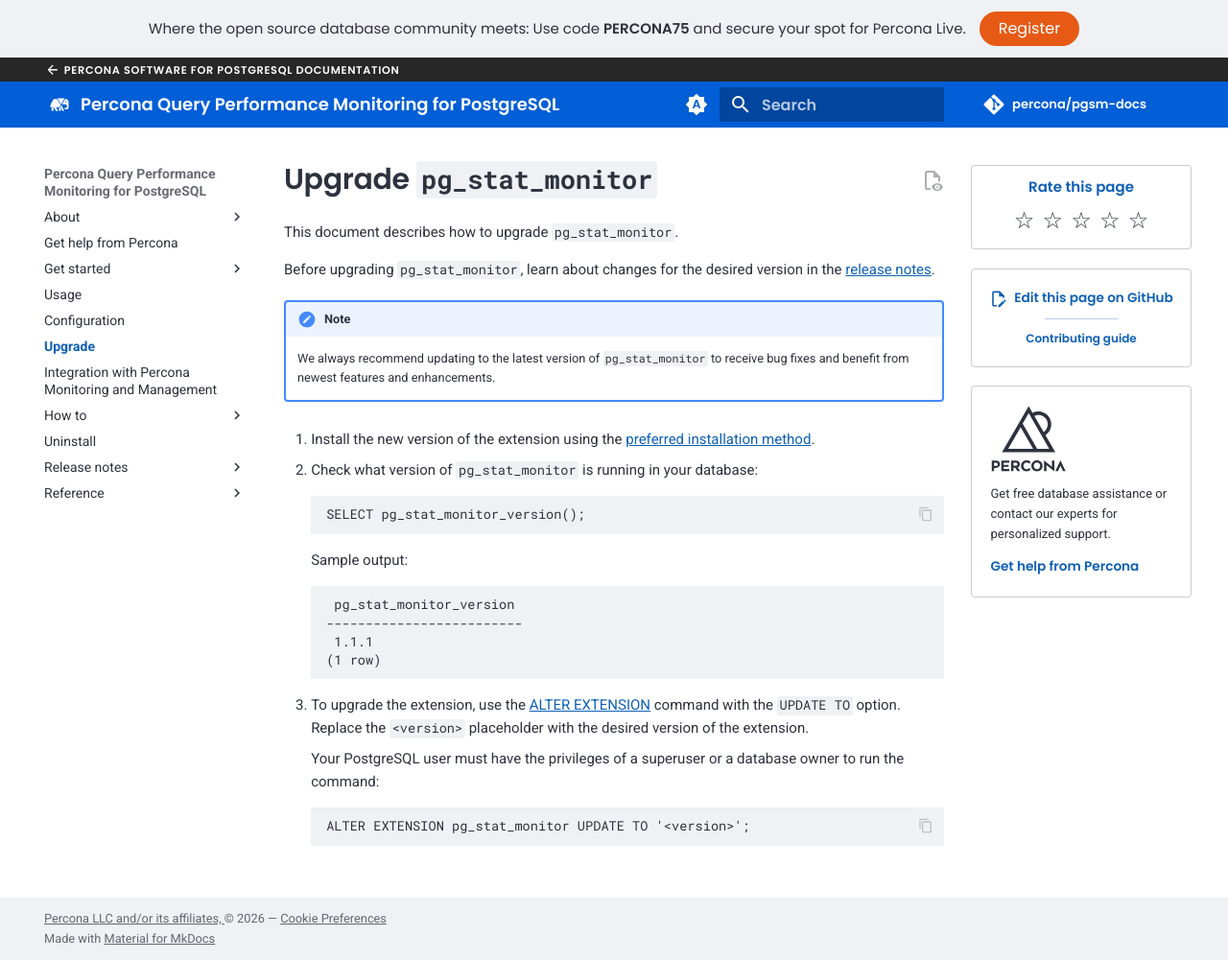
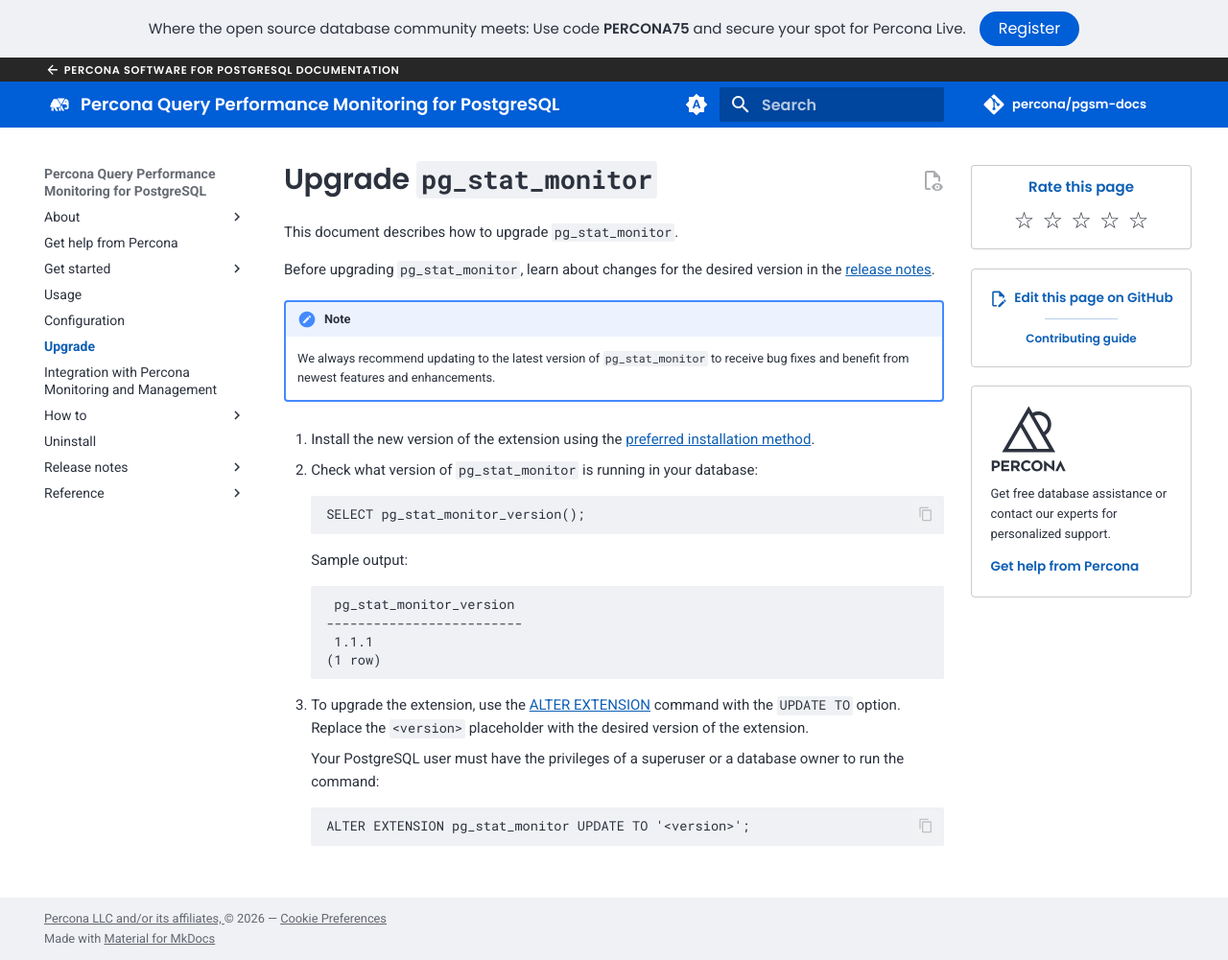
Before and after one commit to percona/pgsm-docs, an MkDocs documentation site: the page built from docs/upgrade.md, in a window 1280 px wide and 1001 px high. Shown: the whole window at 96% size. Built offline with MkDocs 1.6.1 and Material for MkDocs 9.7.7, drawn with Linux system fonts in a browser that asks for light colours; nearby versions of some CDN libraries; comment, search, counter and statistics services are not loaded; the version menu is left out.

Commit message:
Update _resource/overrides/main.html
Co-authored-by: Alina Derkach <alina.derkach@percona.com>

```diff
--- a/_resource/overrides/main.html
+++ b/_resource/overrides/main.html
@@ -30,7 +30,7 @@
         padding: 5px 20px;
         display: inline-block;
         margin-left: 10px;
-        background-color: #e65a15;
+        background-color: #005ed6;
         border-radius: 999px;
         text-decoration: none;
       "
```
